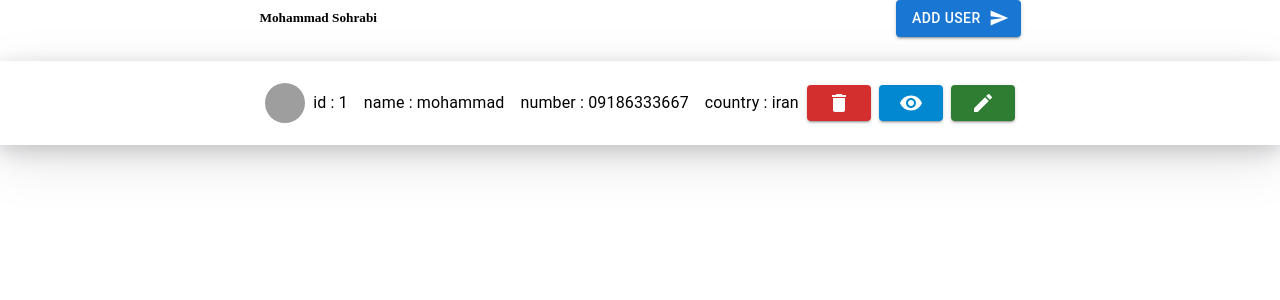
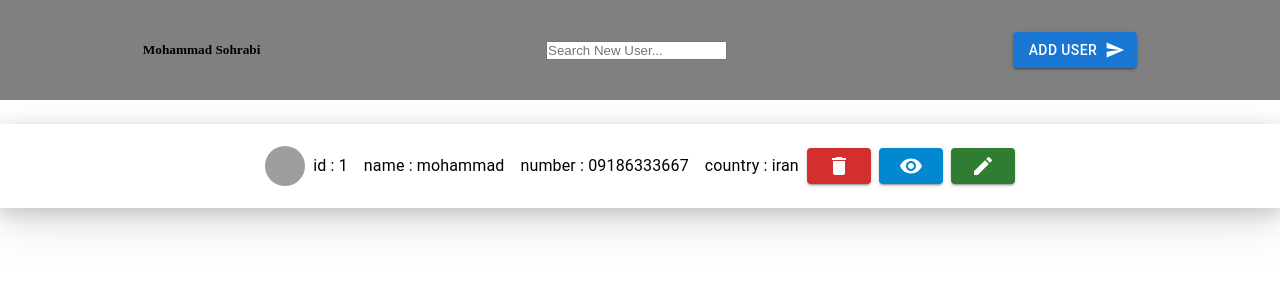
Before and after one commit to mohammadsohrabi2021/phone-redux, a React (Create React App) app: page / in a window 1280 px wide. Shown: the top 300 px of the page. Built offline with nearby package versions, Linux system fonts and the light colour scheme; grey boxes are pictures that could not be loaded.

Commit message:
add handle search

```diff
--- a/src/Componenets/Home/HomeHeader.jsx
+++ b/src/Componenets/Home/HomeHeader.jsx
@@ -4,10 +4,17 @@ import{ Button } from '@mui/material';
 import SendIcon from '@mui/icons-material/Send';
 import { Grid } from '@mui/material';
 
-function HomeHeader() {
+function HomeHeader({setSearch,search}) {
+
+    const handleSearch = e => {
+        setSearch(e.target.value)
+    }
     return (
-        <Grid container justifyContent={'space-around'} alignItems={'center'}>
-            <h5>Mohammad Sohrabi</h5>
+        <Grid py={3} container justifyContent={'space-around'} alignItems={'center'}bgcolor={'gray'} height={100}>
+            <h5 color={'light'}>Mohammad Sohrabi</h5>
+            <div style={{ textAlign: 'center' }}>
+                <input value={search} onChange={handleSearch} placeholder='Search New User...' />
+            </div>
             <Grid>
                 <Link  to={'/addContact'} >
                      <Button   variant="contained"  endIcon={<SendIcon />}>
--- a/src/Componenets/Home/TableContact.jsx
+++ b/src/Componenets/Home/TableContact.jsx
@@ -1,13 +1,16 @@
 import React from 'react';
 import { useSelector } from 'react-redux';
 import TableRow from './TableRow';
-function TableContact() {
-    const contacts =useSelector(state => state.reducer)
+
+function TableContact({search}) {
+    const contacts = useSelector(state => state.reducer)
+
     return (
         <div>
-            {contacts.map(contact =>(
+
+            {contacts.filter(todo => todo.name.toUpperCase().includes(search.toUpperCase())).map(contact => (
                 <div key={contact.id}>
-                    <TableRow contact={contact}/>
+                    <TableRow contact={contact} />
                 </div>
             ))}
         </div>
--- a/src/Componenets/SinglePage/SinglePage.css
+++ b/src/Componenets/SinglePage/SinglePage.css
@@ -4,3 +4,6 @@
     border-radius: 10px;
 
 }
+.box{
+    box-shadow: rgba(17, 17, 26, 0.1) 0px 8px 24px, rgba(17, 17, 26, 0.1) 0px 16px 56px, rgba(17, 17, 26, 0.1) 0px 24px 80px;
+}
--- a/src/Pages/home.js
+++ b/src/Pages/home.js
@@ -1,14 +1,15 @@
-import React from 'react';
+import React,{useState} from 'react';
 import HomeHeader from '../Componenets/Home/HomeHeader';
 import TableContact from '../Componenets/Home/TableContact';
 
-function home() {
+function Home() {
+    const [search, setSearch] = useState('')
     return (
         <div>
-            <HomeHeader/>
-            <TableContact/>
+            <HomeHeader setSearch={setSearch}search={search} />
+            <TableContact search={search}/>
         </div>
     );
 }
 
-export default home;
+export default Home;
```
Also changed, not shown: src/Componenets/Home/TableRow.jsx (line endings or trailing spaces).
